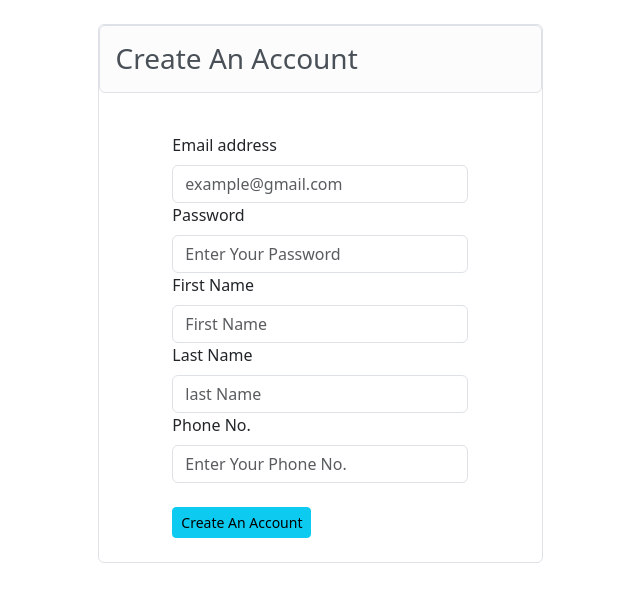
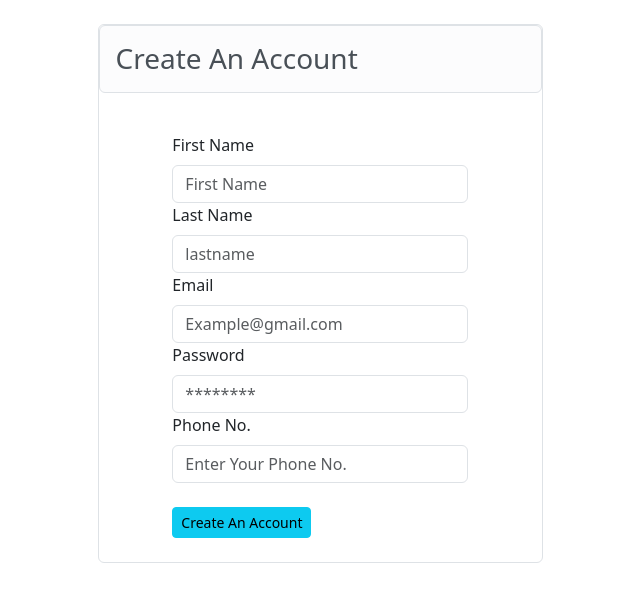
Before and after one commit to Shubham2303199723/My-Shop-E-commerce-Website-Django, a Django app: page /signup/ in a window 1280 px wide. Shown: the part 64-666 px from the top of the page, without its empty margins (320-960 px from the left). Run offline with Django 4.2, Linux system fonts and the light colour scheme.

Commit message:
form Done!!

```diff
--- a/Store/admin.py
+++ b/Store/admin.py
@@ -1,6 +1,7 @@
 from django.contrib import admin
 from .models.product import product
 from .models.category import category
+from .models.customer import Customer
 
 
 class AdminProduct(admin.ModelAdmin):
@@ -13,3 +14,4 @@ class AdminCategory(admin.ModelAdmin):
 
 admin.site.register(product, AdminProduct)
 admin.site.register(category, AdminCategory)
+admin.site.register(Customer)
--- a/Store/models/customer.py
+++ b/Store/models/customer.py
@@ -6,3 +6,7 @@ class Customer(models.Model):
     email = models.EmailField()
     password = models.CharField(max_length=500)
     phone = models.CharField(max_length=15)
+
+
+    def register(self):
+        self.save()
--- a/Store/templates/signup.html
+++ b/Store/templates/signup.html
@@ -8,25 +8,31 @@
             <form action="/signup/" method="post">
                 {% csrf_token %}
                 <h3 class="alert alert-light border rounded">Create An Account</h3>
+                {% if error %}
+                    <div class="alert alert-danger" role="alert">
+                        {{error}}
+                    </div>
+                {% endif %}
+
                 <div class="col-lg-8 mx-auto pt-4">
-                    <label for="" class="form-label">Email address</label>
-                    <input type="email" class="form-control" name="email" placeholder="example@gmail.com">
-                </div>
-                <div class="col-lg-8 mx-auto">
-                    <label for="" class="form-label">Password</label>
-                    <input type="password" class="form-control" name="password" placeholder="Enter Your Password">
-                </div>
-                <div class="col-lg-8 mx-auto">
                     <label for="" class="form-label">First Name</label>
                     <input type="text" class="form-control" name="firstname" placeholder="First Name">
                 </div>
                 <div class="col-lg-8 mx-auto">
                     <label for="" class="form-label">Last Name</label>
-                    <input type="text" class="form-control" name="lastname"placeholder="last Name">
+                    <input type="text" class="form-control" name="lastname" placeholder="lastname">
+                </div>
+                <div class="col-lg-8 mx-auto">
+                    <label for="" class="form-label">Email</label>
+                    <input type="email" class="form-control" name="email" placeholder="Example@gmail.com">
+                </div>
+                <div class="col-lg-8 mx-auto">
+                    <label for="" class="form-label">Password</label>
+                    <input type="password" class="form-control" name="password"placeholder="********">
                 </div>
                 <div class="col-lg-8 mx-auto">
                     <label for="" class="form-label">Phone No.</label>
-                    <input type="text" class="form-control" name="phoneno" placeholder="Enter Your Phone No.">
+                    <input type="text" class="form-control" name="phone" placeholder="Enter Your Phone No.">
                 </div>
                 <div class="col-lg-8 mx-auto pt-4 pb-4">
                     <input class="btn btn-sm btn-info" type="submit" value="Create An Account">
--- a/Store/views.py
+++ b/Store/views.py
@@ -2,6 +2,7 @@ from django.http import HttpResponse
 from django.shortcuts import render
 from .models.product import product
 from .models.category import category
+from .models.customer import Customer
 
 # Create your views here.
 
@@ -23,4 +24,41 @@ def signup(request):
     if (request.method == 'GET'):
         return render(request,'signup.html')
     else:
-        return HttpResponse('Recived Post Request')
+        postdata = request.POST
+        email = postdata.get('email')
+        password = postdata.get('password')
+        first_name = postdata.get('firstname')
+        last_name = postdata.get('lastname')
+        phone = postdata.get('phone')
+
+        error_message = None
+
+        if (not first_name):
+            error_message = "First Name Required.."
+        elif len(first_name) < 4:
+            error_message = "First Name Char should be long more then 4 Char"
+        elif(not last_name):
+            error_message = "last Name Required"
+        elif len(last_name) < 4:
+            error_message = "Last Name Char should be long more then 4 Char"
+        elif(not email):
+            error_message = "Email Must Required"
+        elif len(email) < 5:
+            error_message = "Email Char should be long more then 4 Char"
+        elif(not password):
+            error_message = "Password Required"
+        elif len(password) < 6:
+            error_message = "Password Char should be long more then 4 Char"
+        elif(not phone):
+            error_message = "Phone number Required"
+
+        if not error_message:
+            customer = Customer (first_name = first_name,
+                                last_name = last_name,
+                                email = email,
+                                password = password,
+                                phone = phone,
+                                )
+            customer.register()
+        else:
+            return render(request, 'signup.html', {'error' : error_message})
```
Also changed, not shown: db.sqlite3.
